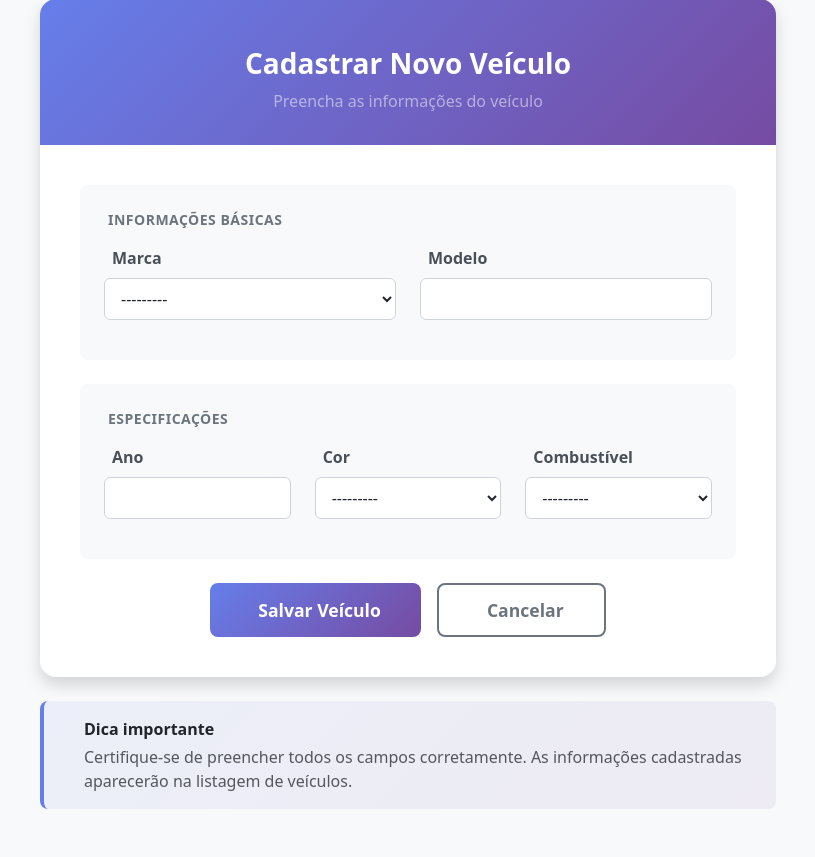
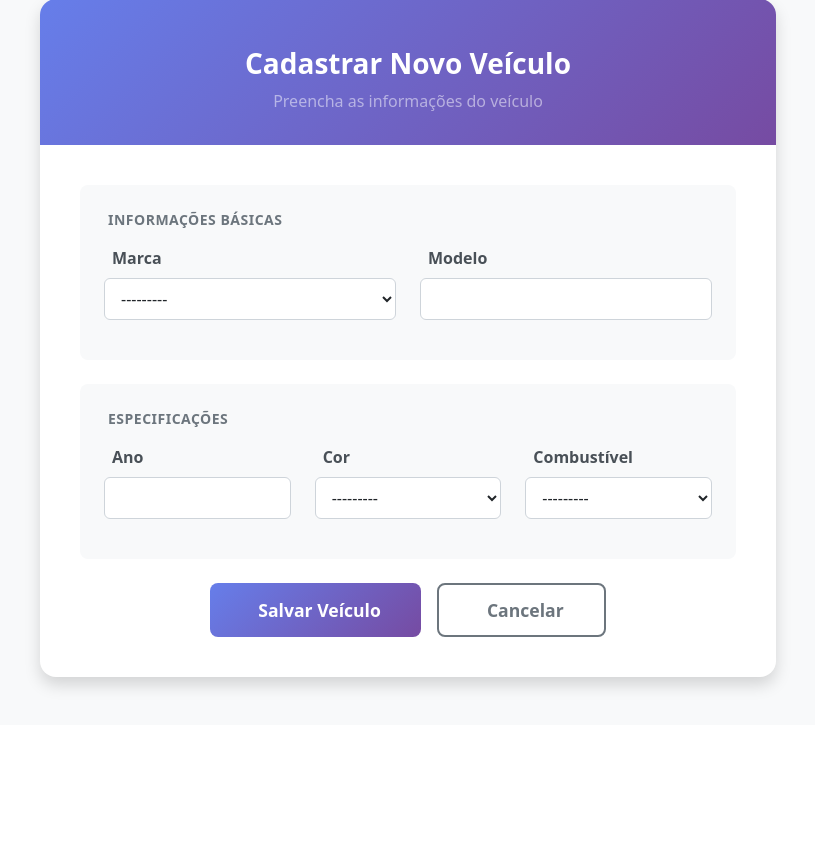
Before and after one commit to douglasalvesc/web_mobile, a Django app: page /veiculo/novo/ in a window 1280 px wide. Shown: the part 121-978 px from the top of the page, without its empty margins (232-1047 px from the left). After the commit the page ends 814 px from the top, so only its background shows below. Run offline with Django 5.2, Linux system fonts and the light colour scheme; a user stored in the database is signed in; some libraries are stand-ins or nearby versions.

Commit message:
Remove cartão de informação do formulário de cadastro de veículos

```diff
--- a/sistema/templates/veiculo/novo.html
+++ b/sistema/templates/veiculo/novo.html
@@ -4,7 +4,6 @@
 
 {% block css_local %}
 <style>
-    /* Estilização para os campos do formulário Django */
     select, input[type="text"], input[type="number"], textarea {
         width: 100%;
         padding: 0.5rem 0.75rem;
@@ -196,16 +195,6 @@
                     </form>
                 </div>
             </div>
-
-            <div class="info-card mt-4">
-                <div class="d-flex align-items-start">
-                    <i class="fas fa-lightbulb text-warning me-3 fs-4 mt-1"></i>
-                    <div>
-                        <strong class="d-block mb-1">Dica importante</strong>
-                        <span class="text-muted">Certifique-se de preencher todos os campos corretamente. As informações cadastradas aparecerão na listagem de veículos.</span>
-                    </div>
-                </div>
-            </div>
         </div>
     </div>
 </div>
```
Also changed, not shown: sistema/db.sqlite3.
